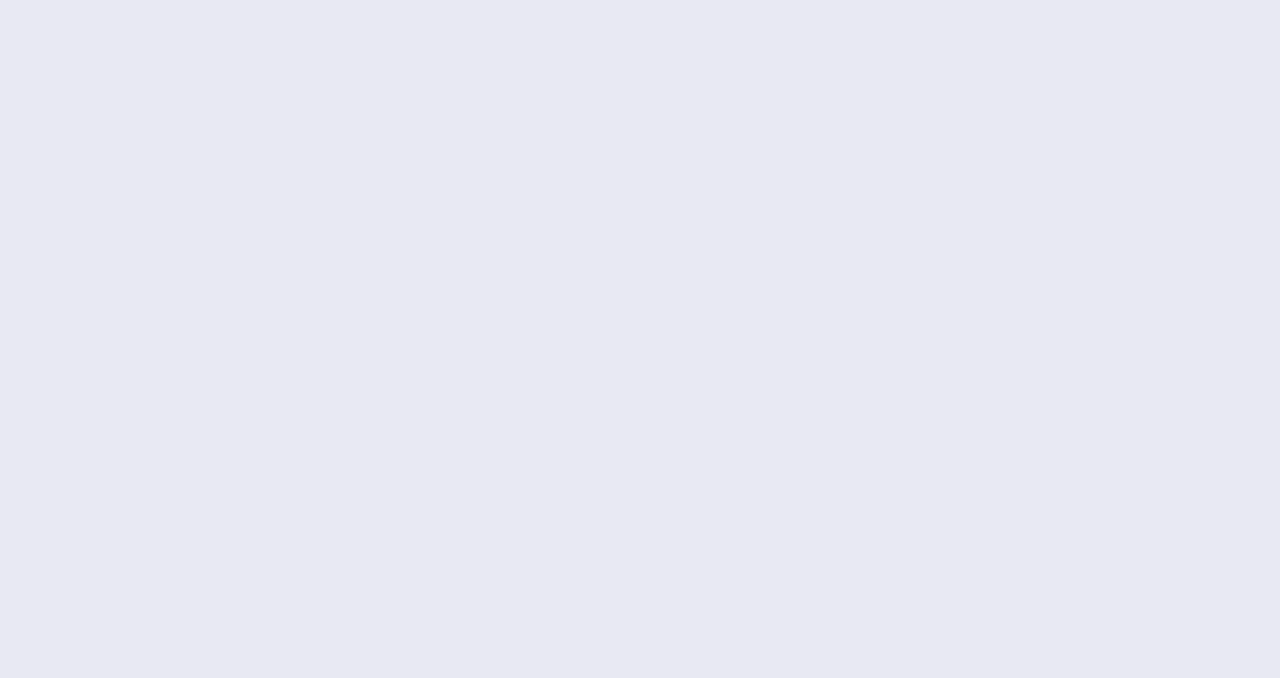
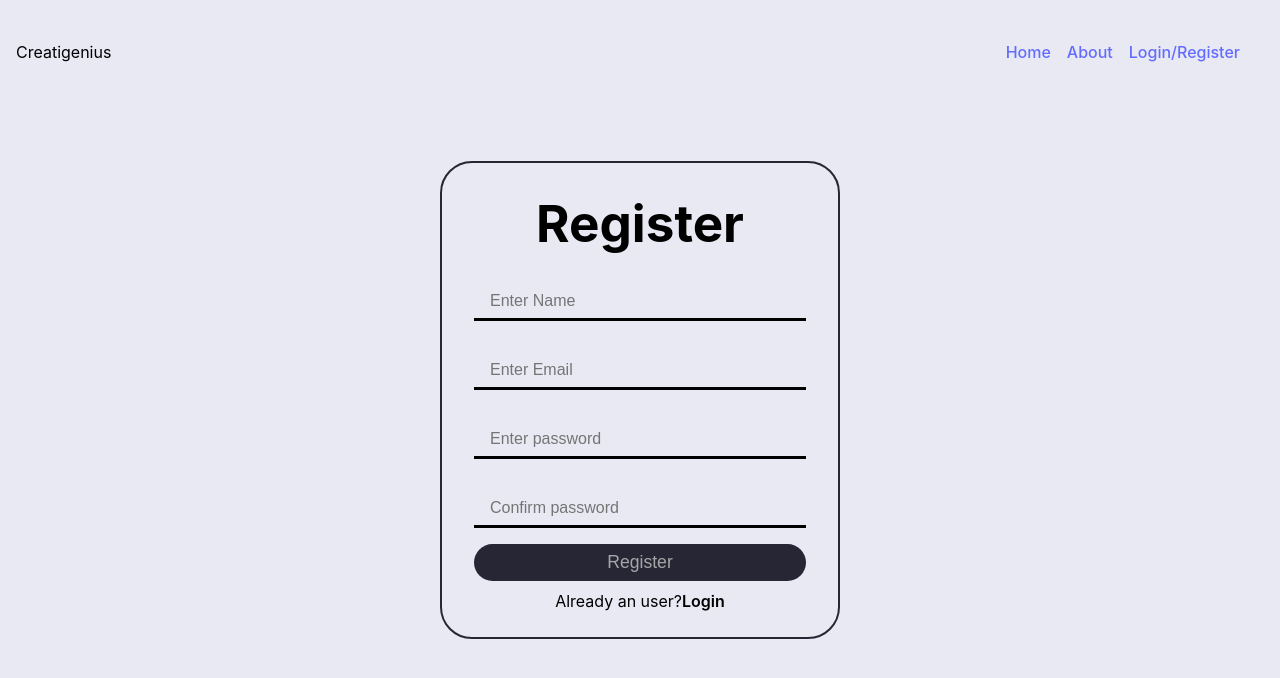
Before and after one commit to Agnik7/CreatiGenius, a React (Vite) app in the folder frontend/: page /register in a window 1280 px wide. Before the commit this address had no page. Shown: the top 678 px of the page. Built offline with nearby package versions, Linux system fonts and the light colour scheme.

Commit message:
Fixed Register

```diff
--- a/frontend/src/App.jsx
+++ b/frontend/src/App.jsx
@@ -4,9 +4,10 @@ import About from "./components/About.jsx";
 import Login from "./components/Login.jsx";
 import LandingPage from './components/LandingPage.jsx';
 import './App.css';
-import { BrowserRouter,Routes,Route } from 'react-router-dom'
+import { BrowserRouter,Routes,Route } from 'react-router-dom';
 import Nav from './components/Nav.jsx';
 import Register from './components/Register.jsx';
+import Forgot from './components/Forgot.jsx';
 function App() {
 
 
@@ -27,7 +28,9 @@ function App() {
         <Routes>
           <Route path='/register' element={<Register/>}/>
         </Routes>
-
+        <Routes>
+          <Route path='/reset' element={<Forgot/>}/>
+        </Routes>
       </BrowserRouter>
 
     </>
--- a/frontend/src/components/Login.jsx
+++ b/frontend/src/components/Login.jsx
@@ -1,17 +1,19 @@
-import React from 'react'
-import {FontAwesomeIcon} from '@fortawesome/react-fontawesome'
-import {faEnvelope,faLock} from '@fortawesome/free-solid-svg-icons'
-import Nav from './Nav'
-import './LoginStyle.css'
-import Register from './Register'
-import {useNavigate} from 'react-router-dom'
+import React from 'react';
+import {FontAwesomeIcon} from '@fortawesome/react-fontawesome';
+import {faEnvelope,faLock} from '@fortawesome/free-solid-svg-icons';
+import Nav from './Nav';
+import './LoginStyle.css';
+import Register from './Register';
+import {useNavigate} from 'react-router-dom';
 export default function Login() {
     const navigate=useNavigate();
     const handleRegisterRoute=()=>
     {
         navigate('/register');
     }
-
+    const handleForgotRoute=()=>{
+        navigate('/reset');
+    }
   return (
     <>
     <Nav/>
@@ -29,7 +31,7 @@ export default function Login() {
 
         <div className="forgot">
 
-            <span className="new">Forgot Password?<span className="click"><a href="#">Click Here</a></span></span>
+            <span className="new">Forgot Password?<span className="click" onClick={handleForgotRoute}>Click Here</span></span>
         </div>
         <div className="btn">
             <button id="login">Login</button>
--- a/frontend/src/components/LoginStyle.css
+++ b/frontend/src/components/LoginStyle.css
@@ -4,9 +4,9 @@
     justify-content: center;
     align-items: center;
     flex-direction: column;
-    min-width: 20rem;
+    min-width: 25rem;
     max-width: 35rem;
-    padding: 1rem;
+    padding: 1rem 2rem;
 
   border:2px solid var(--font-col-accent);
   border-radius: 2rem;
@@ -70,3 +70,15 @@
     color:var(--font-col);
 
 }
+.sign_up,.click{
+    cursor: pointer;
+    font-weight: 600;
+}
+
+
+@media (max-width:450px){
+    .login{
+        min-width: none;
+        max-width: 25rem;
+    }
+}
--- a/frontend/src/components/Register.jsx
+++ b/frontend/src/components/Register.jsx
@@ -1,6 +1,13 @@
-import React from 'react'
-import './Navstyle.css'
+import React from 'react';
+import Nav from './Nav';
+import './LoginStyle.css';
+import {useNavigate} from 'react-router-dom';
 export default function Register() {
+    const navigate=useNavigate();
+    const handleLoginRoute=()=>
+    {
+        navigate('/login');
+    }
   return (
     <>
     <Nav/>
@@ -18,16 +25,17 @@ export default function Register() {
         </div>
         <div className="password_div item">
             <input type="password" name="password" id="password" placeholder='Enter password'/>
-            <input type="password" name="password" id="password" placeholder='Confirm password'/>
 
         </div>
-
+        <div className="confirm_div item">
+            <input type="password" name="confirm_password" id="confirm_password" placeholder='Confirm password'/>
+        </div>
 
         <div className="btn">
-            <button id="login">Register</button>
+            <button id="register">Register</button>
         </div>
         <div className="register">
-            Already an user? <span className="sign_up"><a href="#">Login</a></span>
+            Already an user? <span className="sign_up" onClick={handleLoginRoute}>Login</span>
         </div>
 
     </div>
--- a/frontend/src/index.css
+++ b/frontend/src/index.css
@@ -2,11 +2,6 @@
   font-family: Inter, system-ui, Avenir, Helvetica, Arial, sans-serif;
   line-height: 1.5;
   font-weight: 400;
-
-  color-scheme: light dark;
-  color: rgba(255, 255, 255, 0.87);
-  background-color: #242424;
-
   font-synthesis: none;
   text-rendering: optimizeLegibility;
   -webkit-font-smoothing: antialiased;
@@ -32,7 +27,7 @@ body {
 }
 
 h1 {
-  font-size: 3.2em;
+  font-size: 3.2rem;
   line-height: 1.1;
 }
 
@@ -41,16 +36,3 @@ button:focus,
 button:focus-visible {
   outline: 4px auto -webkit-focus-ring-color;
 }
-
-@media (prefers-color-scheme: light) {
-  :root {
-    color: #213547;
-    background-color: #ffffff;
-  }
-  a:hover {
-    color: #747bff;
-  }
-  button {
-    background-color: #f9f9f9;
-  }
-}
```
